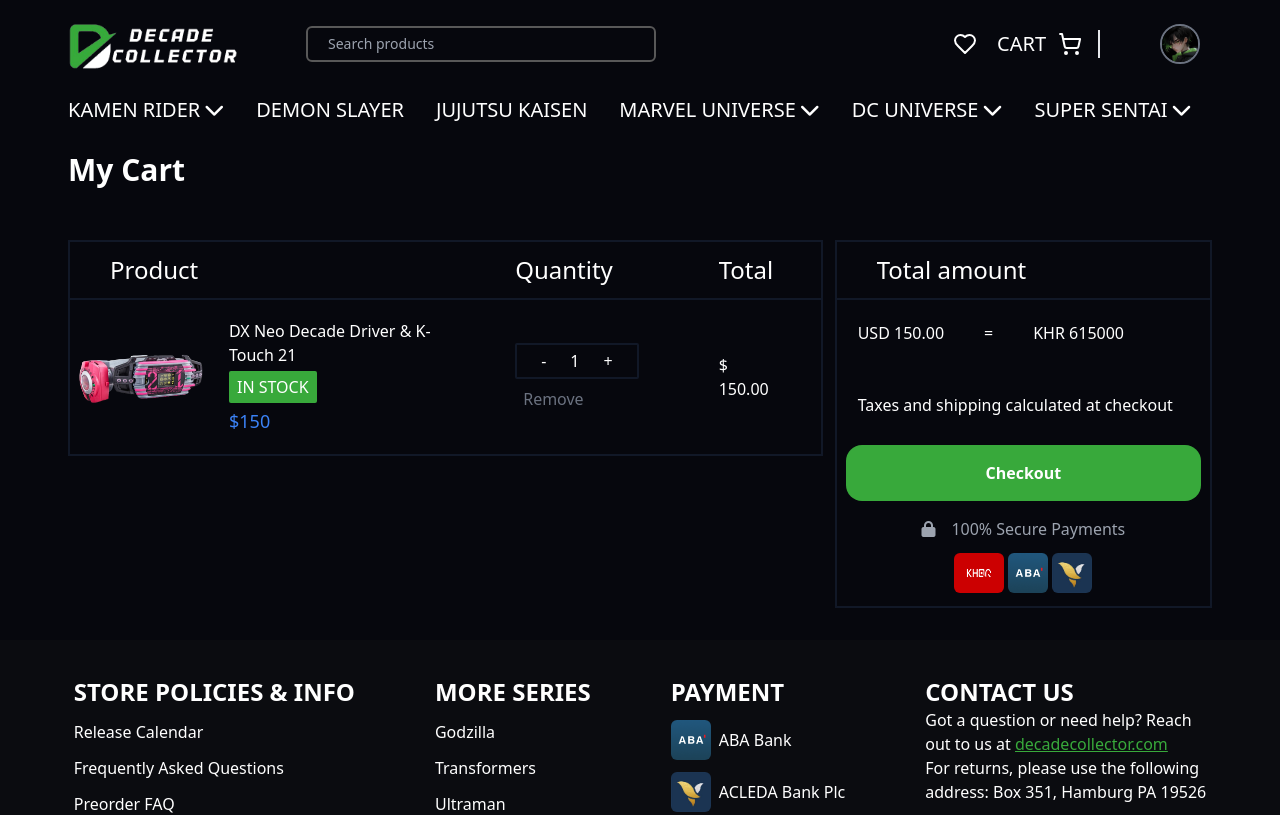
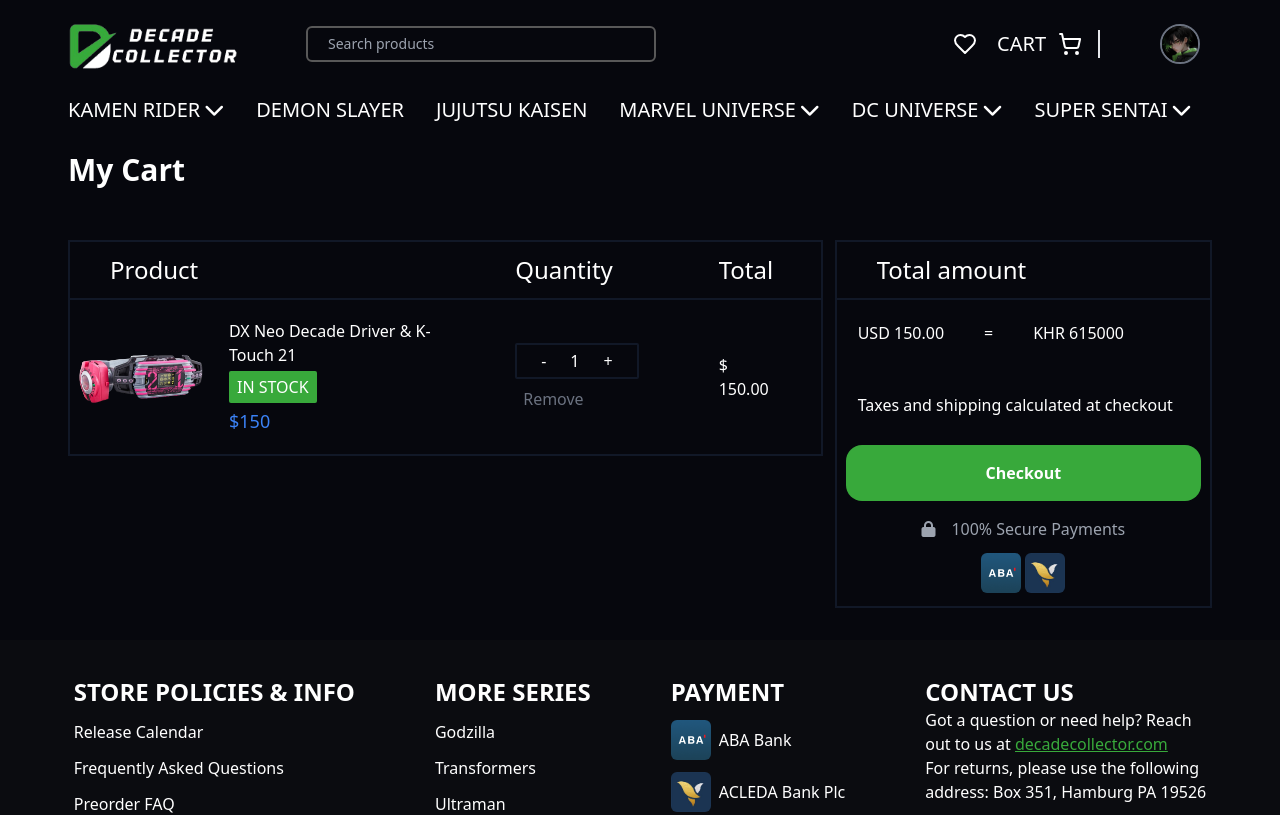
Before and after one commit to YORNSOKHLEN/decade_collector, a React (Vite) app: page /cart in a window 1280 px wide. Shown: the top 815 px of the page. Built offline with nearby package versions, Linux system fonts and the light colour scheme.

Commit message:
src/components/jsx/payment/Cart.jsx

```diff
--- a/src/components/jsx/payment/Cart.jsx
+++ b/src/components/jsx/payment/Cart.jsx
@@ -1,7 +1,7 @@
 import React, { useState } from "react";
 import { Link } from "react-router-dom";
 import Decade from "../../../assets/images/kamen_rider/decade/decade1/Decade1.png";
-import Khqr from "../../../assets/images/logo/ba.png";
+// import Khqr from "../../../assets/images/logo/ba.png";
 import Aba from "../../../assets/images/logo/aba.png";
 import Acleda from "../../../assets/images/logo/acleda.jpg";
 
@@ -117,13 +117,13 @@
                         <p>100% Secure Payments</p>
                       </span>
                       <div className="flex gap-1 justify-center pb-3">
-                        <span className="left-0 mt-3 flex gap-2 items-center">
+                        {/* <span className="left-0 mt-3 flex gap-2 items-center">
                           <img
                             src={Khqr}
                             alt="KHQR"
                             className="w-[50px] h-[40px] bg-white rounded-md"
                           />
-                        </span>
+                        </span> */}
                         <span className="left-0 mt-3 flex gap-2 items-center">
                           <img
                             src={Aba}
```
